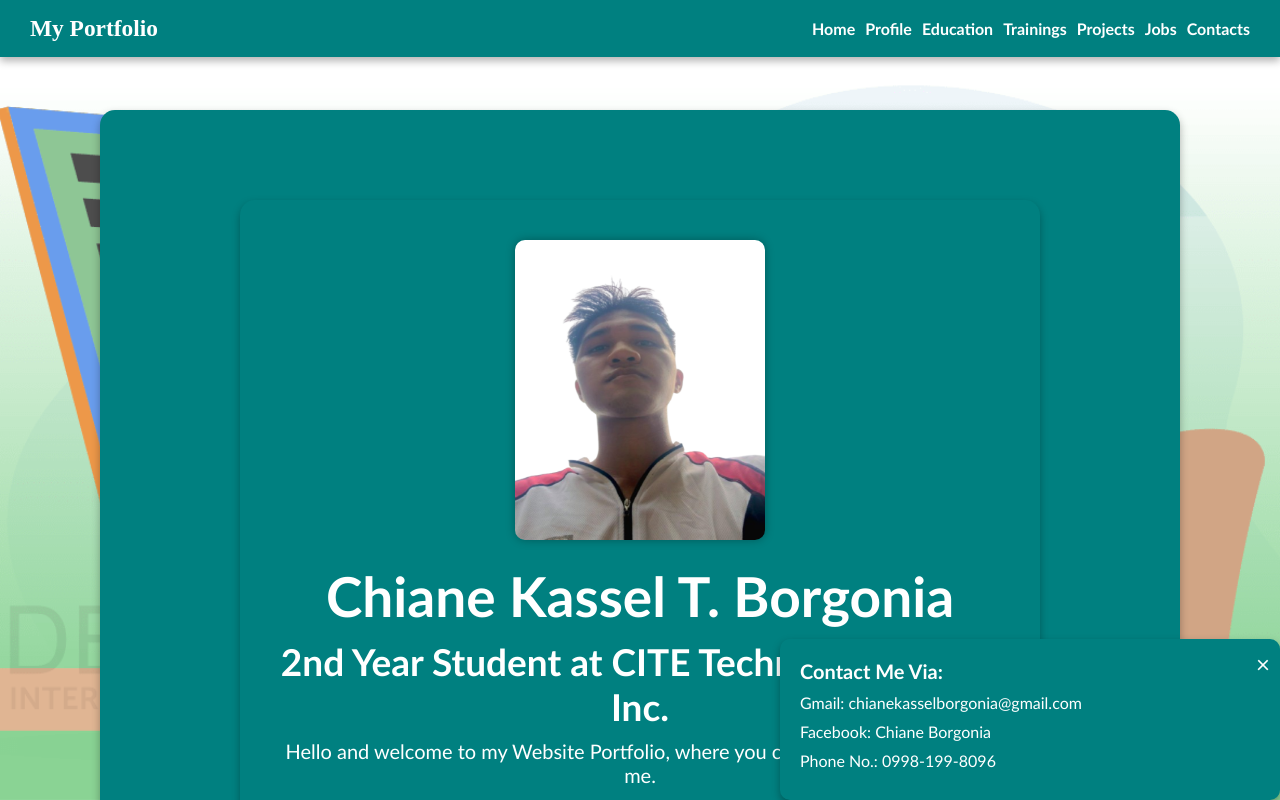
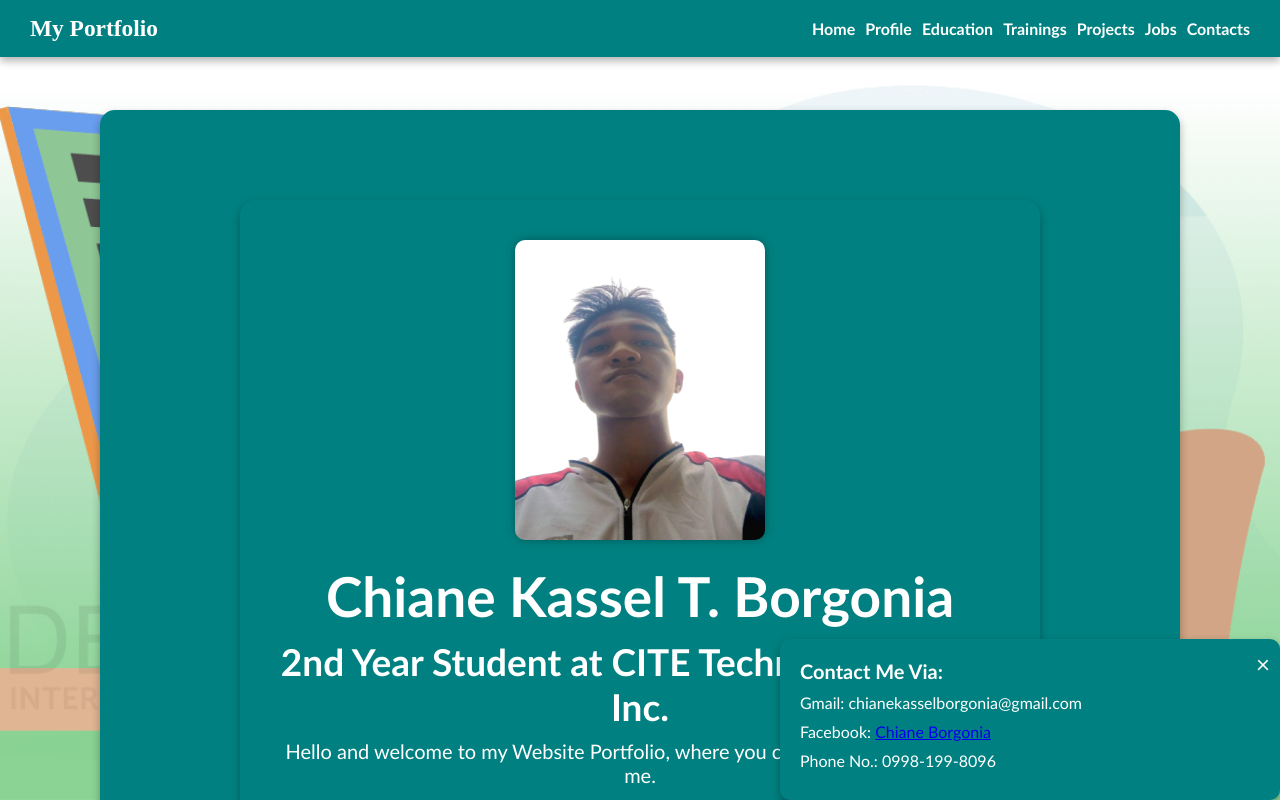
Before and after one commit to Chiane165/BORGONIA-Portfolio, a plain HTML site: page index.html in a window 1280 px wide. Both pictures are taken after a click on the link "Contacts". Shown: the top 800 px of the page. Drawn offline with Linux system fonts and the light colour scheme.

Commit message:
Update index.html

```diff
--- a/index.html
+++ b/index.html
@@ -228,16 +228,16 @@
                     &times;
                 </span>
                 <h2>
-                            Contact Me Via:
+                    Contact Me Via:
                 </h2>
                 <p>
-                            Gmail: chianekasselborgonia@gmail.com
+                    Gmail: chianekasselborgonia@gmail.com
                 </p>
                 <p>
-                            Facebook: Chiane Borgonia
+                    Facebook: <a href="https://www.facebook.com/share/1EeYYcuxx2/">Chiane Borgonia </a>
                 </p>
                 <p>
-                            Phone No.: 0998-199-8096
+                    Phone No.: 0998-199-8096
                 </p>
             </div>
         </div>
```
